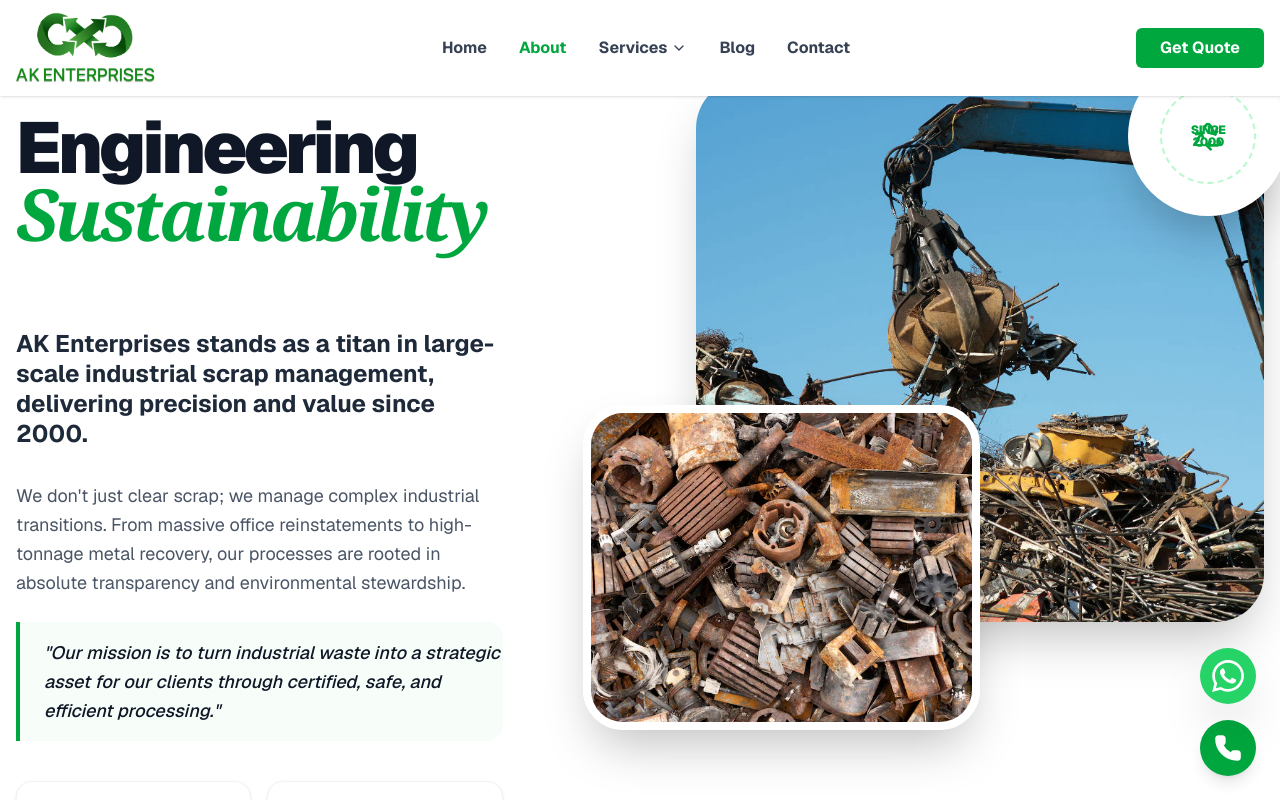
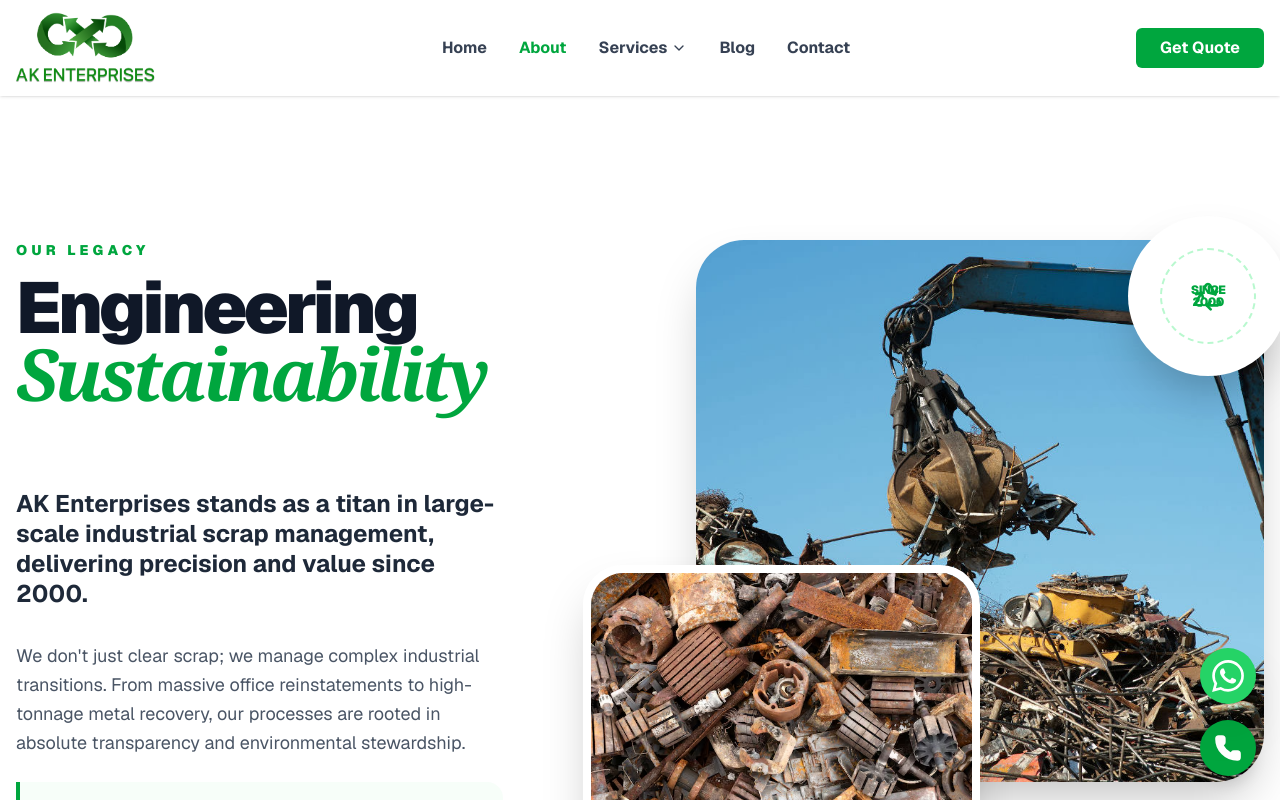
Before and after one commit to aspltechdev/ak-enterprises, a Next.js app: page /about-us in a window 1280 px wide. Shown: the top 800 px of the page. Built offline with nearby package versions, Linux system fonts and the light colour scheme.

Commit message:
style: increase top padding across all pages to provide space after fixed navbar

```diff
--- a/src/app/about-us/page.tsx
+++ b/src/app/about-us/page.tsx
@@ -17,7 +17,7 @@ export default function AboutUsPage() {
     return (
         <div className="min-h-screen font-sans overflow-x-hidden w-full bg-white">
             <Header />
-            <main>
+            <main className="pt-[120px] md:pt-[160px]">
 
                 <About />
 
--- a/src/app/contact-us/page.tsx
+++ b/src/app/contact-us/page.tsx
@@ -14,7 +14,7 @@ export default function ContactUsPage() {
     return (
         <div className="min-h-screen font-sans overflow-x-hidden w-full">
             <Header />
-            <main className="pt-[80px] md:pt-[100px]">
+            <main className="pt-[120px] md:pt-[160px]">
                 <ScrollReveal>
                     <Contact />
                 </ScrollReveal>
--- a/src/app/page.tsx
+++ b/src/app/page.tsx
@@ -18,7 +18,7 @@ export default function Home() {
   return (
     <div className="min-h-screen font-sans overflow-x-hidden w-full">
       <Header />
-      <main className="pt-[80px] md:pt-[100px]">
+      <main className="pt-[120px] md:pt-[160px]">
         <Hero />
 
         <ScrollReveal>
```
